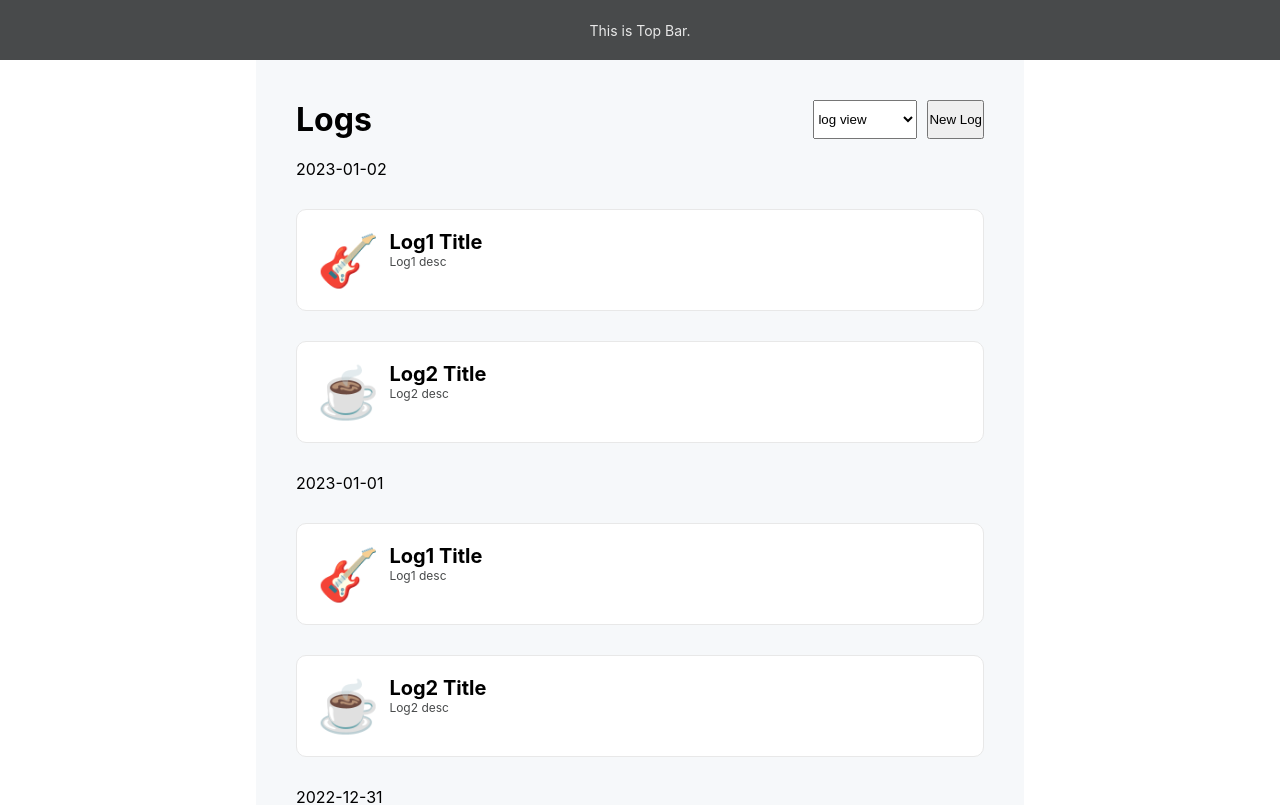
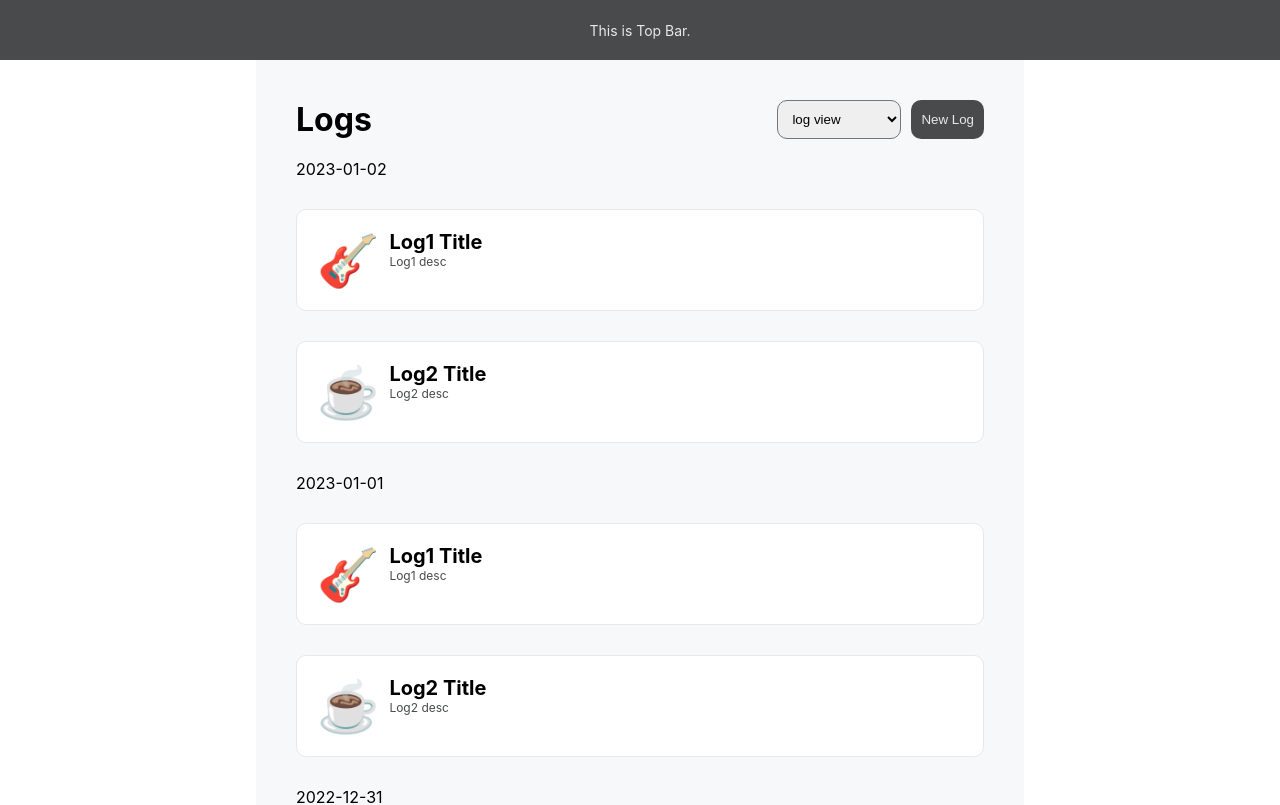
Before and after one commit to 2ood/habit-tracker, a React (Create React App) app in the folder habit-tracker/: page / in a window 1280 px wide. Shown: the top 805 px of the page. Built offline with nearby package versions, Linux system fonts and the light colour scheme.

Commit message:
refactor : modified viewstyle select tag

```diff
--- a/habit-tracker/package.json
+++ b/habit-tracker/package.json
@@ -13,6 +13,7 @@
     "react-dom": "^18.2.0",
     "react-router-dom": "^6.6.1",
     "react-scripts": "^5.0.1",
+    "react-select": "^5.7.0",
     "rollup": "^3.9.0",
     "styled-components": "^5.3.6",
     "web-vitals": "^3.1.0"
--- a/habit-tracker/src/components/ui/MainBodyFrame.jsx
+++ b/habit-tracker/src/components/ui/MainBodyFrame.jsx
@@ -1,7 +1,9 @@
 import React, {useState} from "react";
-import {Container, Column, Context, LogViewWrapper, ControlPanelWrapper, ControllerWrapper} from "./StyledComponents";
+import styled from "styled-components";
+import {Container, Column, Context, LogView, ControlPanel, Controller} from "./StyledComponents";
 
 import LogItem from "./LogItem";
+
 
 const viewStyle = {
     log : "log",
@@ -22,9 +24,9 @@ function LogViewContent(props){
     }
 
     return (
-        <LogViewWrapper>
+        <LogView>
             {list}
-        </LogViewWrapper>
+        </LogView>
     );
 }
 
@@ -135,21 +137,35 @@ function MainBody(props) {
         setIsLogView(evt.target.value === viewStyle.log);
     }
 
+    const Select = styled.select`
+        padding : 10px;
+        border-radius : 10px;
+    `;
+
+    const Button = styled.button`
+        padding : 10px;
+        color : var(--theme-secondary-color);
+        background-color : var(--theme-primary-color);
+        outline : none;
+        border : none;
+        border-radius : 10px;
+    `;
+
     return (
         <Container>
             <Column>
             </Column>
             <Context>
-                <ControlPanelWrapper>
+                <ControlPanel>
                     <h1>Logs</h1>
-                    <ControllerWrapper>
-                        <select onChange={handleSelect}>
+                    <Controller>
+                        <Select onClick={handleSelect}>
                             <option value={viewStyle.log}>{viewStyle.log} view</option>
                             <option value={viewStyle.calendar}>{viewStyle.calendar} view</option>
-                        </select>
-                        <button onClick={()=>{}}>New Log</button>
-                    </ControllerWrapper>
-                </ControlPanelWrapper>
+                        </Select>
+                        <Button onClick={()=>{}}>New Log</Button>
+                    </Controller>
+                </ControlPanel>
                 {isLogView?<LogViewContent jsons={log_jsons}/>:<CalendarViewContent jsons={log_jsons}/>}
             </Context>
             <Column>
--- a/habit-tracker/src/components/ui/StyledComponents.jsx
+++ b/habit-tracker/src/components/ui/StyledComponents.jsx
@@ -31,12 +31,12 @@ const Context = styled.div`
     background-color : var(--theme-back-color);
     padding : 40px;
 `;
-const ControllerWrapper = styled.div`
+const Controller = styled.div`
     display : inline-flex;
     gap : 10px;
 `;
 
-const ControlPanelWrapper = styled.div`
+const ControlPanel = styled.div`
     display : inline-flex;
     min-height : 20px;
     width : 100%;
@@ -45,7 +45,7 @@ const ControlPanelWrapper = styled.div`
 `;
 
 //LogView
-const LogViewWrapper = styled.div`
+const LogView = styled.div`
     display : flex;
     flex-direction : column;
     gap : 30px;
@@ -88,17 +88,26 @@ const LogDetailsWrapper = styled.div`
 
 //AuthPage
 const AuthPageWrapper = styled.div`
-    width : 100%;
-    height : 100%;
-    display : inline-block;
+    top : 0;
+    bottom : 0;
+    right : 0;
+    left : 0;
+    display : flex;
+    position : absolute;
+    justify-content : center;
+    align-items : center;
 `;
 
 const AuthMainForm = styled.div`
-    width : 300px;
-    height : 300px;
+    width : 400px;
+    height : 400px;
+    background-color : var(--theme-secondary-color);
+    color : var(--theme-primary-color);
+    border-radius : 15px;
+    padding : 30px;
 `;
 
-export {PageWrapper, Container, Column, Context, LogViewWrapper,ControllerWrapper,ControlPanelWrapper}
+export {PageWrapper, Container, Column, Context, LogView,Controller,ControlPanel}
 export {LogItemWrapper, LogEmoticonWrapper, LogDetailsWrapper}
 export {TopbarWrapper}
 export {AuthPageWrapper, AuthMainForm}
--- a/habit-tracker/src/components/view/AuthPage.jsx
+++ b/habit-tracker/src/components/view/AuthPage.jsx
@@ -6,7 +6,7 @@ function LoginPage(props) {
     return  (
         <AuthPageWrapper>
             <AuthMainForm>
-                <p>This is Login Page.</p>
+            <p>This is Login Page.</p>
             </AuthMainForm>
         </AuthPageWrapper>
     );
```
Also changed, not shown: 1 other file (tests, documents, lock files or other folders).
